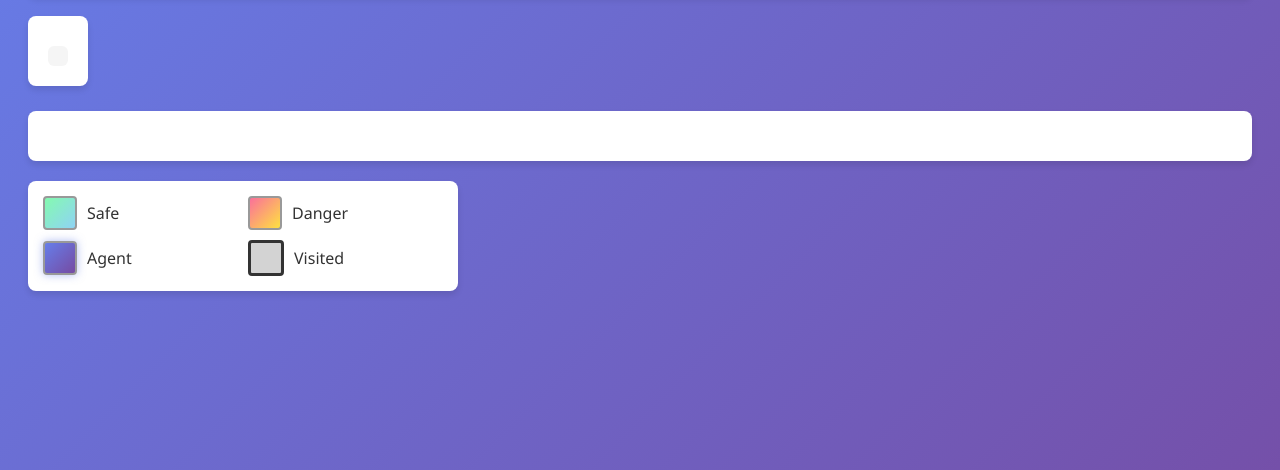
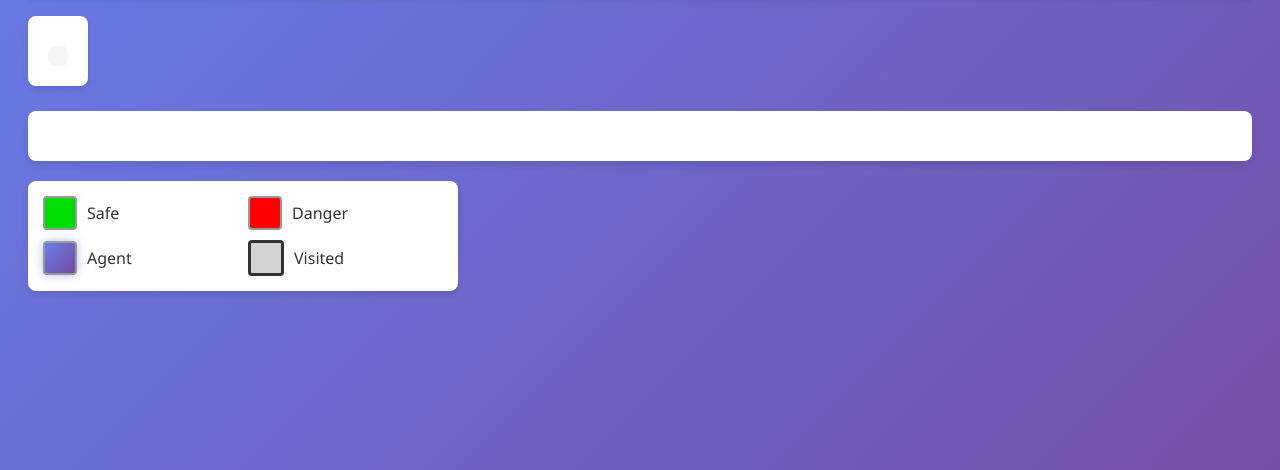
Before and after one commit to tahasaleemsheikh/Dynamic-Wumpus-Logic-Agent-Web-App-, a Flask app: page / in a window 1280 px wide. Shown: the part 181-651 px from the top of the page. Run offline with Flask 3, Linux system fonts and the light colour scheme.

Commit message:
save changes before pull

```diff
--- a/templates/index.html
+++ b/templates/index.html
@@ -29,11 +29,11 @@
 
 <div class="legend">
   <div class="legend-item">
-    <div class="legend-color" style="background: linear-gradient(135deg, #84fab0 0%, #8fd3f4 100%);"></div>
+    <div class="legend-color" style="background: #00dd00;"></div>
     <span>Safe</span>
   </div>
   <div class="legend-item">
-    <div class="legend-color" style="background: linear-gradient(135deg, #fa709a 0%, #fee140 100%);"></div>
+    <div class="legend-color" style="background: #ff0000;"></div>
     <span>Danger</span>
   </div>
   <div class="legend-item">
```
